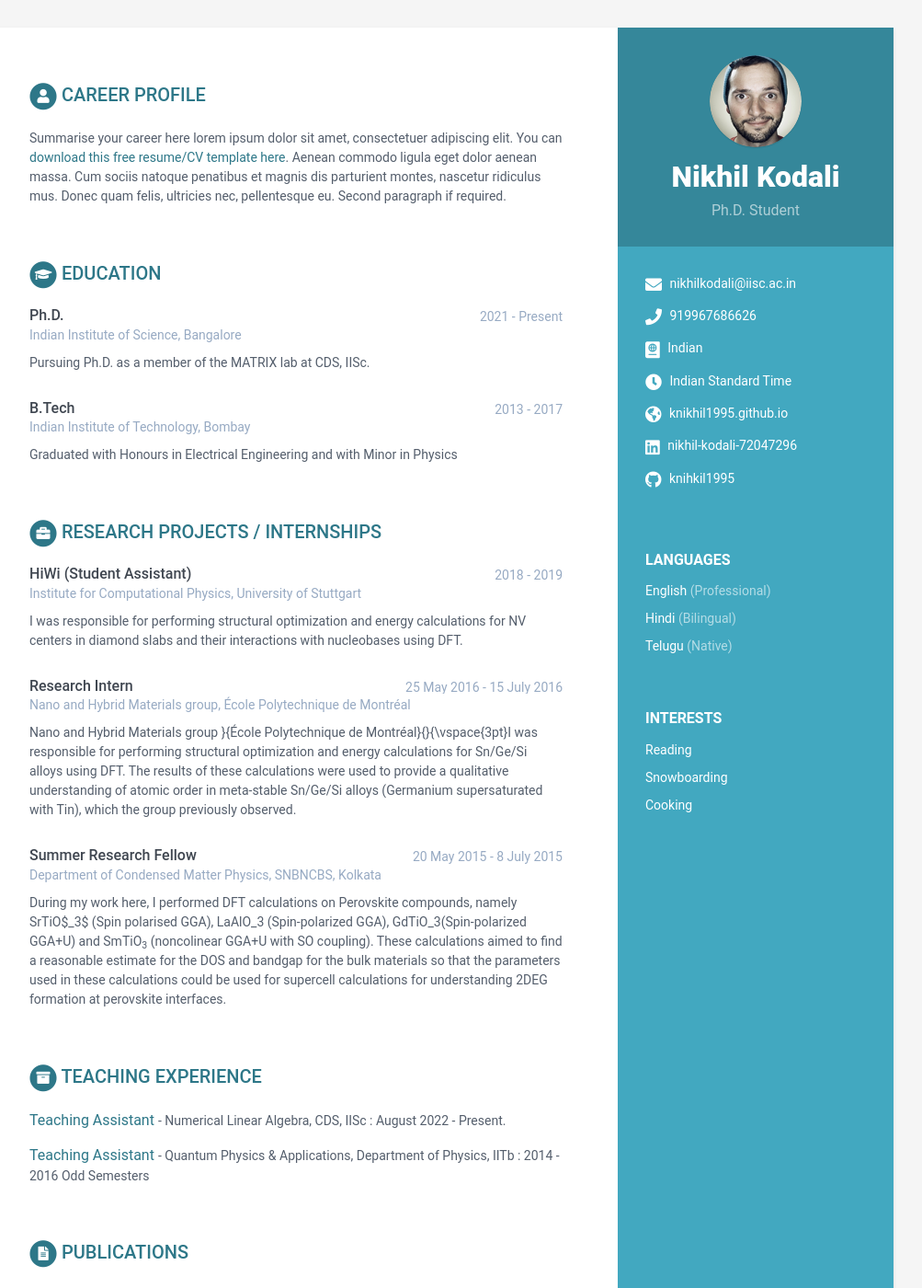
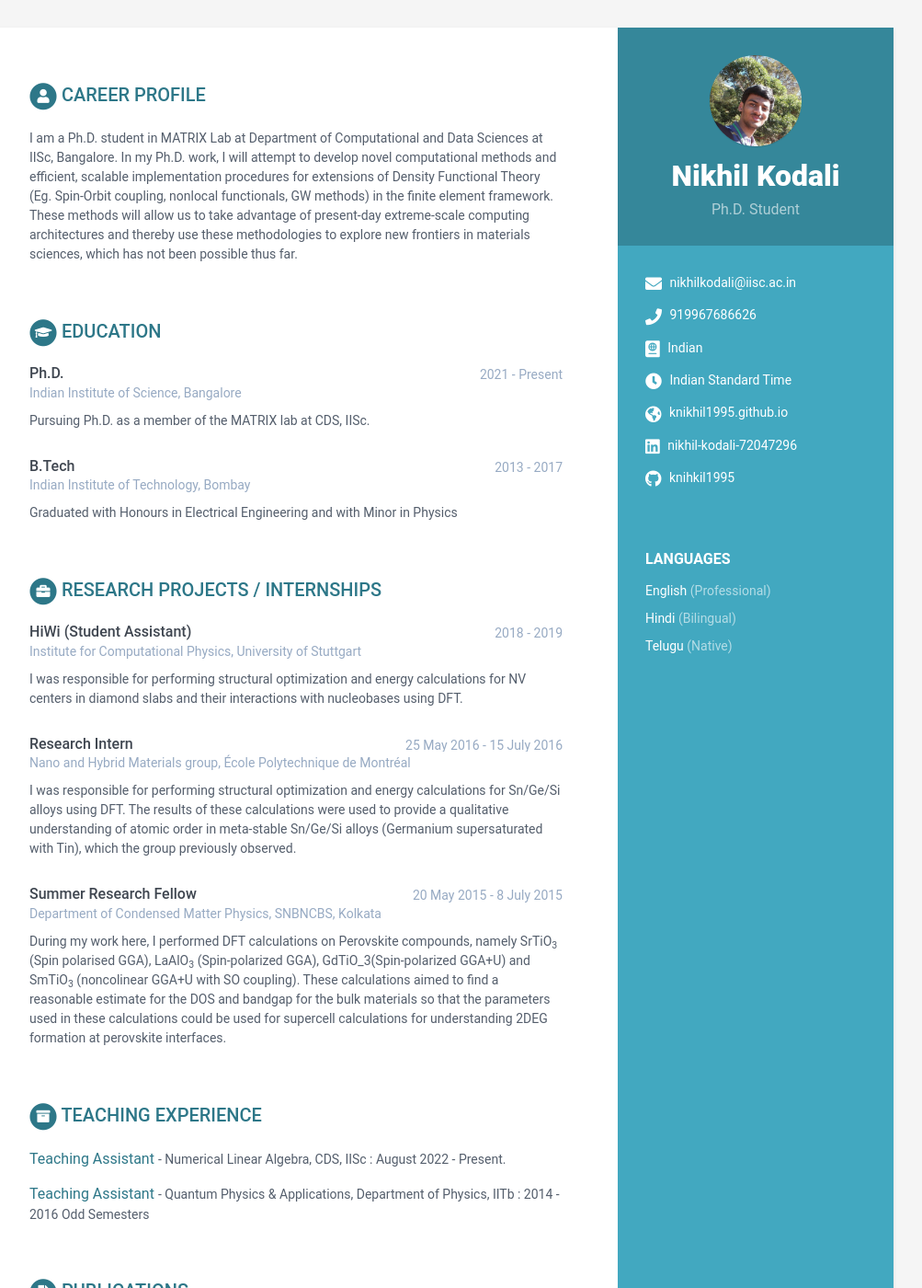
Before and after one commit to knikhil1995/knikhil1995.github.io, a Jekyll site: the page built from index.html, in a window 1280 px wide and 1400 px high. Shown: the whole window at 92% size, without its empty margins (168-1171 px from the left). Built offline with Jekyll 4.4.1, drawn with Linux system fonts in a browser that asks for light colours; some of the changed text lies outside the part shown.

Commit message:
Pre-Final

```diff
--- a/_data/data.yml
+++ b/_data/data.yml
@@ -9,7 +9,7 @@ sidebar:
     # Profile information
     name: Nikhil Kodali
     tagline: Ph.D. Student
-    avatar: profile.png  #place a 100x100 picture inside /assets/images/ folder and provide the name of the file below
+    avatar: profile.jpg  #place a 100x100 picture inside /assets/images/ folder and provide the name of the file below
 
     # Sidebar links
     email: nikhilkodali@iisc.ac.in
@@ -41,27 +41,22 @@ sidebar:
         - idiom: Telugu
           level: Native
 
-    interests:
-      title: Interests
-      info:
-        - item: Reading
-          link:
+    # interests:
+    #   title: Interests
+    #   info:
+    #     - item: Reading
+    #       link:
 
-        - item: Snowboarding
-          link:
+    #     - item: Snowboarding
+    #       link:
 
-        - item: Cooking
-          link:
+    #     - item: Cooking
+    #       link:
 
 career-profile:
     title: Career Profile
     summary: |
-      Summarise your career here lorem ipsum dolor sit amet, consectetuer
-      adipiscing elit. You can [download this free resume/CV template here]().
-      Aenean commodo ligula eget dolor aenean massa. Cum sociis natoque
-      penatibus et magnis dis parturient montes, nascetur ridiculus mus.
-      Donec quam felis, ultricies nec, pellentesque eu.
-      Second paragraph if required.
+      I am a Ph.D. student in MATRIX Lab at Department of Computational and Data Sciences at IISc, Bangalore. In my Ph.D. work, I will attempt to develop novel computational methods and efficient, scalable implementation procedures for extensions of Density Functional Theory (Eg. Spin-Orbit coupling, nonlocal functionals, GW methods) in the finite element framework. These methods will allow us to take advantage of present-day extreme-scale computing architectures and thereby use these methodologies to explore new frontiers in materials sciences, which has not been possible thus far.
 education:
     title: Education
     info:
@@ -87,12 +82,12 @@ experiences:
         time: 25 May 2016 - 15 July 2016
         company: Nano and Hybrid Materials group, École Polytechnique de Montréal
         details: |
-          Nano and Hybrid Materials group }{École Polytechnique de Montréal}{}{\vspace{3pt}I was responsible for performing structural optimization and energy calculations for Sn/Ge/Si alloys using DFT. The results of these calculations were used to provide a qualitative understanding of atomic order in meta-stable Sn/Ge/Si alloys (Germanium supersaturated with Tin), which the group previously observed.
+          I was responsible for performing structural optimization and energy calculations for Sn/Ge/Si alloys using DFT. The results of these calculations were used to provide a qualitative understanding of atomic order in meta-stable Sn/Ge/Si alloys (Germanium supersaturated with Tin), which the group previously observed.
       - role: Summer Research Fellow
         time: 20 May 2015 - 8 July 2015
         company: Department of Condensed Matter Physics, SNBNCBS, Kolkata
         details: |
-          During my work here, I performed DFT calculations on Perovskite compounds, namely SrTiO$_3$ (Spin polarised GGA), LaAlO_3 (Spin-polarized GGA), GdTiO_3(Spin-polarized GGA+U) and SmTiO<sub>3</sub> (noncolinear GGA+U with SO coupling). These calculations aimed to find a reasonable estimate for the DOS and bandgap for the bulk materials so that the parameters used in these calculations could be used for supercell calculations for understanding 2DEG formation at perovskite interfaces.
+          During my work here, I performed DFT calculations on Perovskite compounds, namely SrTiO<sub>3</sub> (Spin polarised GGA), LaAlO<sub>3</sub> (Spin-polarized GGA), GdTiO_3(Spin-polarized GGA+U) and SmTiO<sub>3</sub> (noncolinear GGA+U with SO coupling). These calculations aimed to find a reasonable estimate for the DOS and bandgap for the bulk materials so that the parameters used in these calculations could be used for supercell calculations for understanding 2DEG formation at perovskite interfaces.
 projects:
     title: Teaching Experience
     intro:
@@ -118,23 +113,14 @@ skills:
     title: Skills &amp; Proficiency
 
     toolset:
-      - name: Python & Django
+      - name: C++
         level: 98%
 
-      - name: Javascript & jQuery
+      - name: OpenMPI
         level: 98%
 
-      - name: Angular
-        level: 98%
-
-      - name: HTML5 & CSS
-        level: 95%
-
-      - name: Ruby on Rails
+      - name: CUDA
         level: 85%
 
-      - name: Sketch & Photoshop
-        level: 60%
-
-footer: >
-    Designed with <i class="fas fa-heart"></i> by <a href="http://themes.3rdwavemedia.com" target="_blank" rel="nofollow">Xiaoying Riley</a>
+# footer: >
+#     Designed with <i class="fas fa-heart"></i> by <a href="http://themes.3rdwavemedia.com" target="_blank" rel="nofollow">Xiaoying Riley</a>
```
Also changed, not shown: assets/images/profile.jpg (added).
